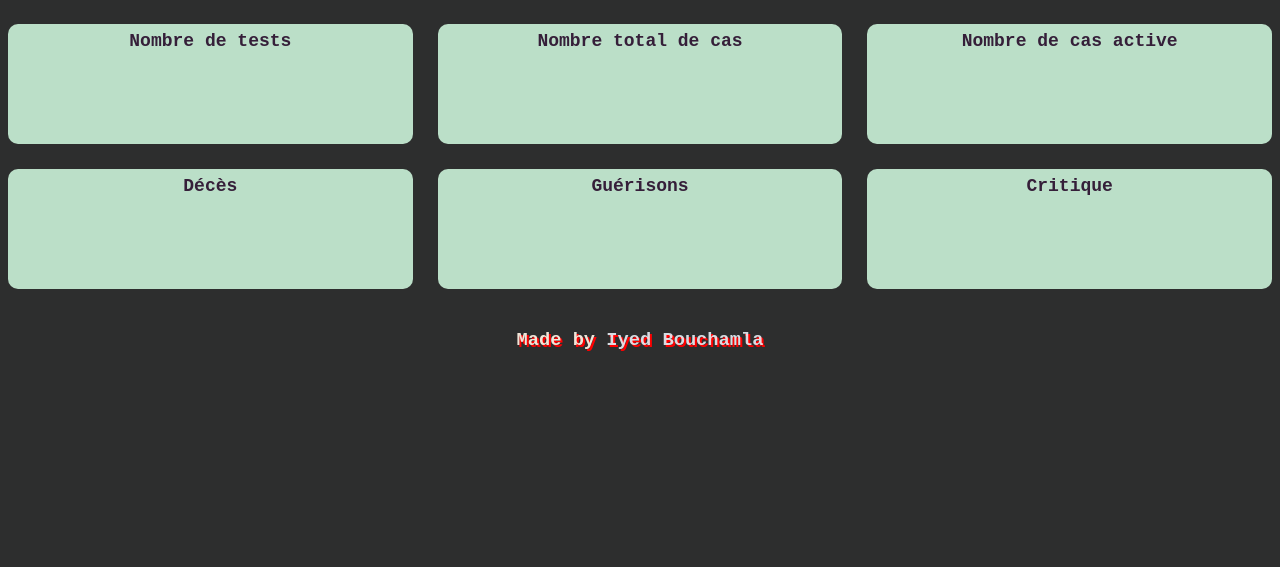
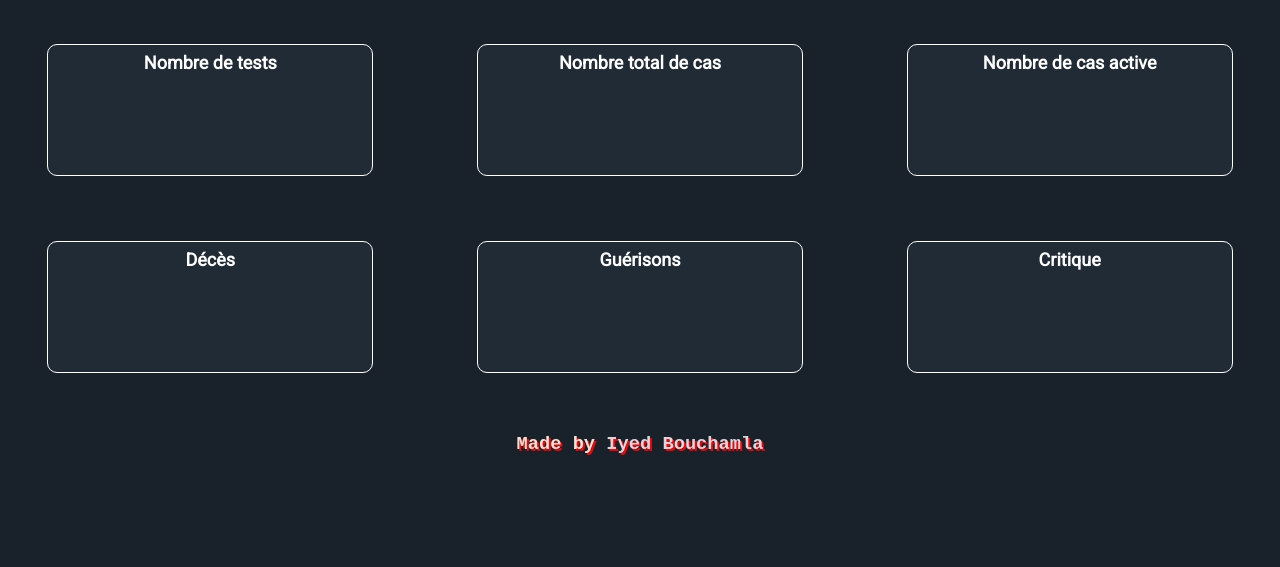
Before and after one commit to k0tark/k0tark.github.io, a plain HTML site: page index.html in a window 1280 px wide. Shown: the part 233-800 px from the top of the page. Drawn offline with Linux system fonts and the light colour scheme; no server answers.

Commit message:
Update style.css

```diff
--- a/style.css
+++ b/style.css
@@ -1,6 +1,6 @@
 body {
-  background-color: #2d2e2e;
-  font-family: "Courier New", monospace;
+  background-color: rgb(25, 33, 42) ;
+  font-family: Roboto, sans-serif;
   text-align: center;
 }
 #mainheading {
@@ -9,6 +9,7 @@ body {
   text-align: center;
   color: #f0e5d8;
   text-shadow: 2px 1.5px #ff0000;
+      font-family: "Courier New", monospace;
 }
 #flag {
   margin-top: 30px;
@@ -27,18 +28,20 @@ body {
 }
 
 .box {
-  background-color: #bbdfc8;
-  width: inherit;
-  height: 120px;
-  transition: transform 0.5s;
+  margin: 20px 0px;
+  min-height: 130px;
+  min-width: 250px;
   border-radius: 10px;
+  background-color: rgb(33, 43, 54);
+  width: 80%;
+  margin-left: auto;
+  margin-right: auto;
+  border: white 1px solid;
 }
-.box:hover {
-  transform: scale(1.1);
-}
+
 p {
   margin-top: 7px;
-  color: #351f39;
+  color: white;
   font-size: 18px;
   font-weight: bold;
   margin-bottom: 12px;
@@ -47,9 +50,6 @@ span {
   font-size: 48px;
   font-family: Roboto, sans-serif !important;
   letter-spacing: 2px !important;
-}
-.nodata {
-  border: #ff0000 3px solid;
 }
 h3 {
   color: rgba(240, 248, 255, 0.864);
@@ -77,3 +77,12 @@ a {
   text-decoration: none;
   color: rgba(240, 248, 255, 0.864);
 }
+@media (max-width: 768px)
+{
+.box {
+    width: 80%;
+    margin-left: auto;
+    margin-right: auto;
+
+}
+}
```
